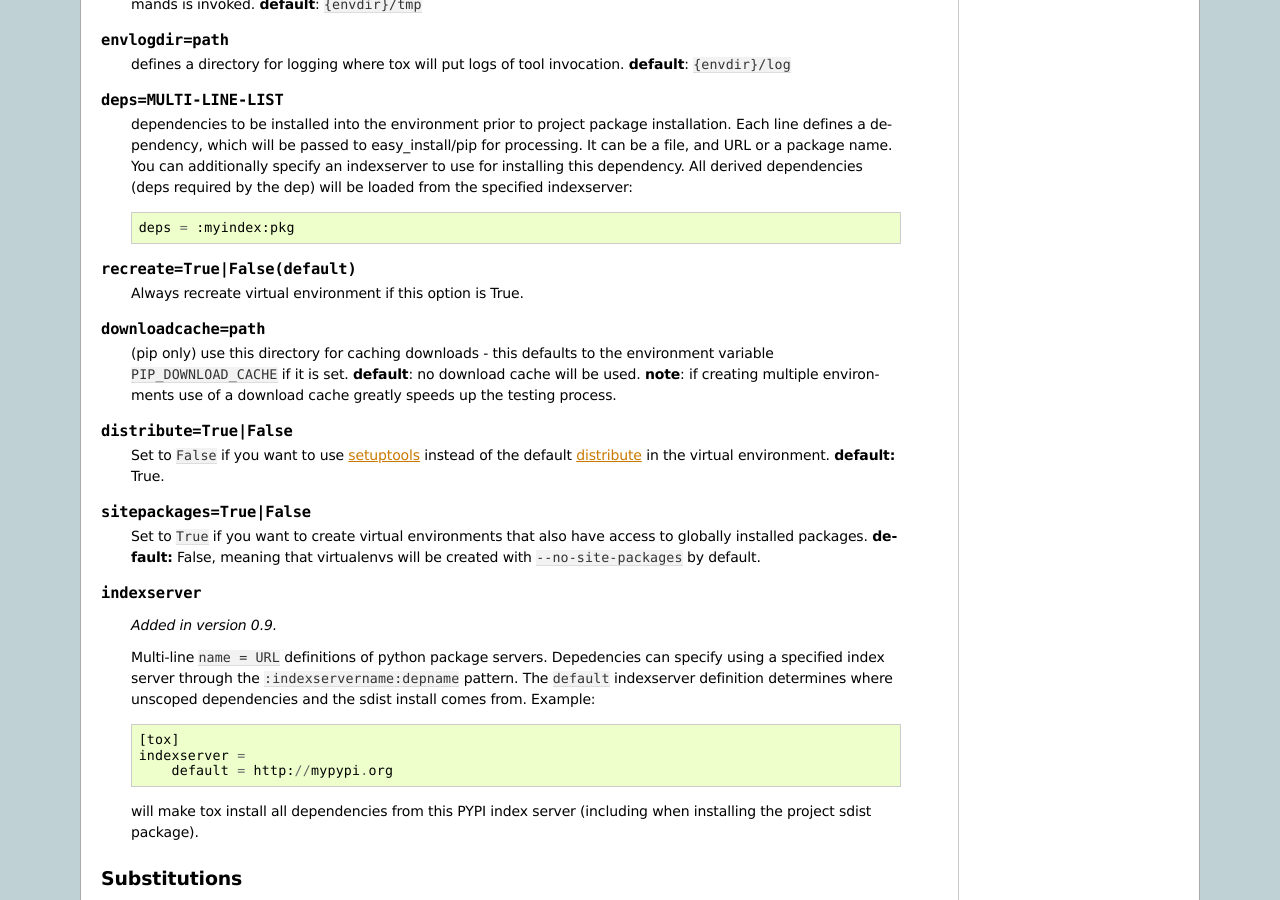
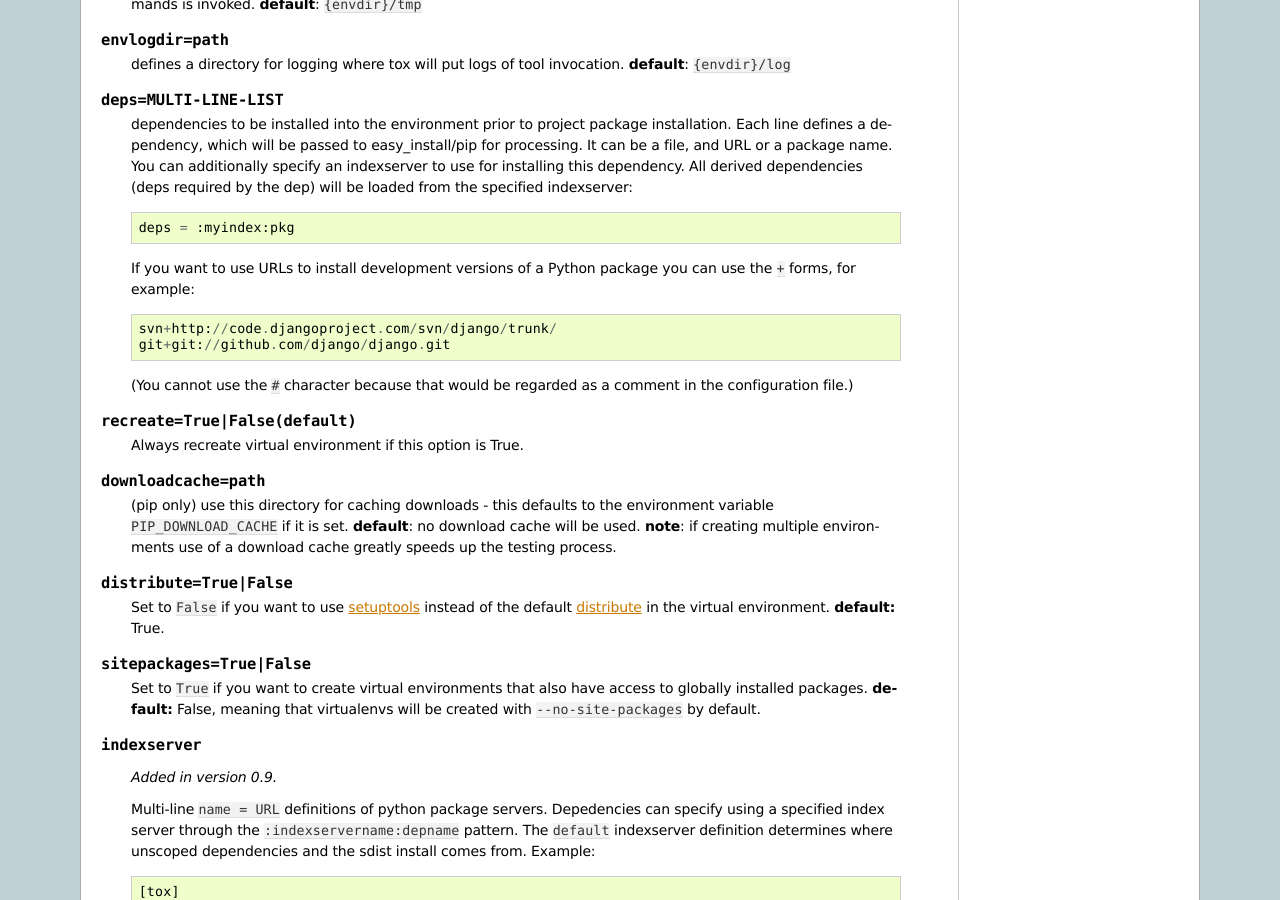
Before and after one commit to msabramo/tox, a Sphinx documentation site: the page built from doc/config.txt, in a window 1280 px wide and 900 px high, scrolled down 1423 px. Built offline with Sphinx 7.4.7, drawn with Linux system fonts in a browser that asks for light colours.

Commit message:
fix issue 20 - document development URLs for deps

```diff
--- a/CHANGELOG.txt
+++ b/CHANGELOG.txt
@@ -2,6 +2,8 @@
 -----------------
 
 - require virtualenv-1.5.1 as to make pypy-1.4 work
+- fix issue14: report errors related to test command
+- fix issue20: document format of URLs for specifying dependencies
 
 0.9
 -----------------
--- a/doc/config.txt
+++ b/doc/config.txt
@@ -109,6 +109,15 @@ Complete list of settings that you can put into ``testenv*`` sections:
     loaded from the specified indexserver::
 
         deps = :myindex:pkg
+
+    If you want to use URLs to install development versions
+    of a Python package you can use the ``+`` forms, for example::
+
+        svn+http://code.djangoproject.com/svn/django/trunk/
+        git+git://github.com/django/django.git
+
+    (You cannot use the ``#`` character because that would
+    be regarded as a comment in the configuration file.)
 
 
 .. confval:: recreate=True|False(default)
--- a/setup.py
+++ b/setup.py
@@ -35,7 +35,7 @@ def main():
         description='virtualenv-based automation of test activities',
         long_description=long_description,
         url='http://codespeak.net/tox',
-        version='0.9.1.dev1',
+        version='0.9.1.dev2',
         license='GPLv2 or later',
         platforms=['unix', 'linux', 'osx', 'cygwin', 'win32'],
         author='holger krekel',
--- a/tox/__init__.py
+++ b/tox/__init__.py
@@ -1,5 +1,5 @@
 #
-__version__ = '0.9.1.dev1'
+__version__ = '0.9.1.dev2'
 
 from py.apipkg import initpkg
 
--- a/toxbootstrap.py
+++ b/toxbootstrap.py
@@ -61,7 +61,7 @@ ToDo
 
 """
 
-__version__ = '0.9.1.dev1'
+__version__ = '0.9.1.dev2'
 
 import sys
 import os
```
Also changed, not shown: doc/example/basic.txt (line endings or trailing spaces).
